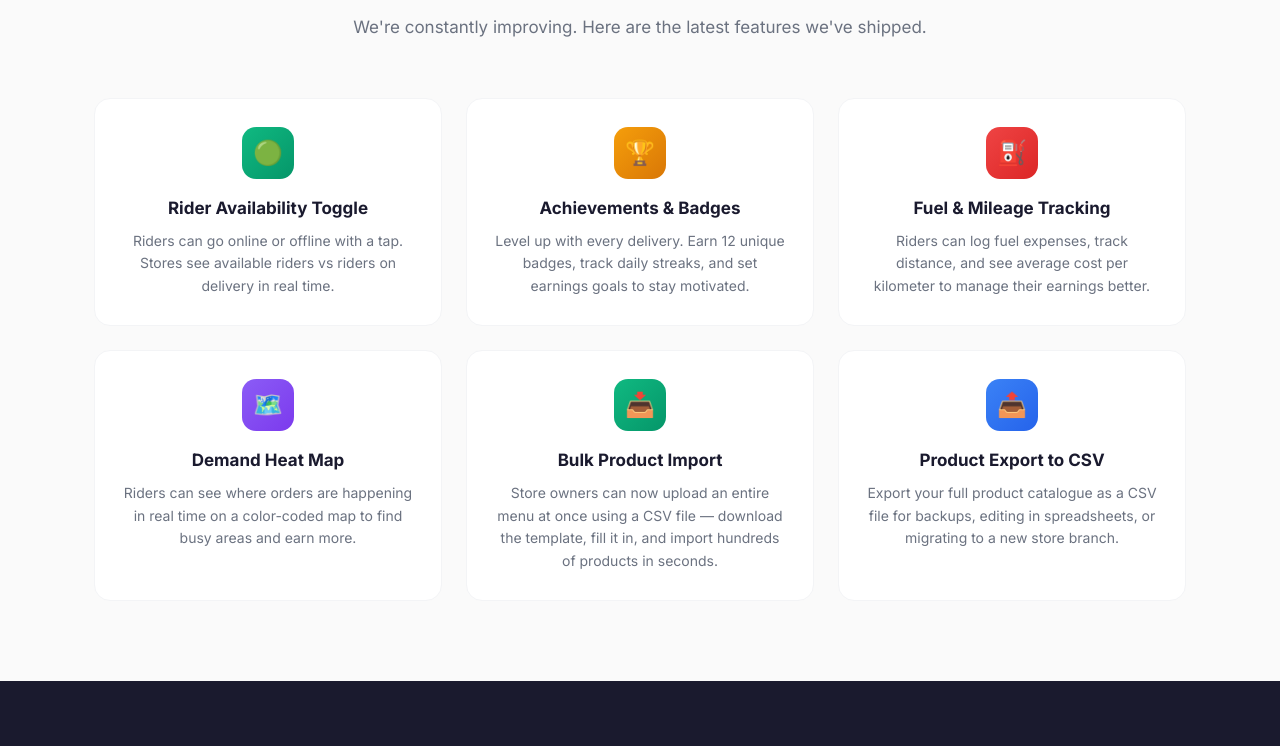
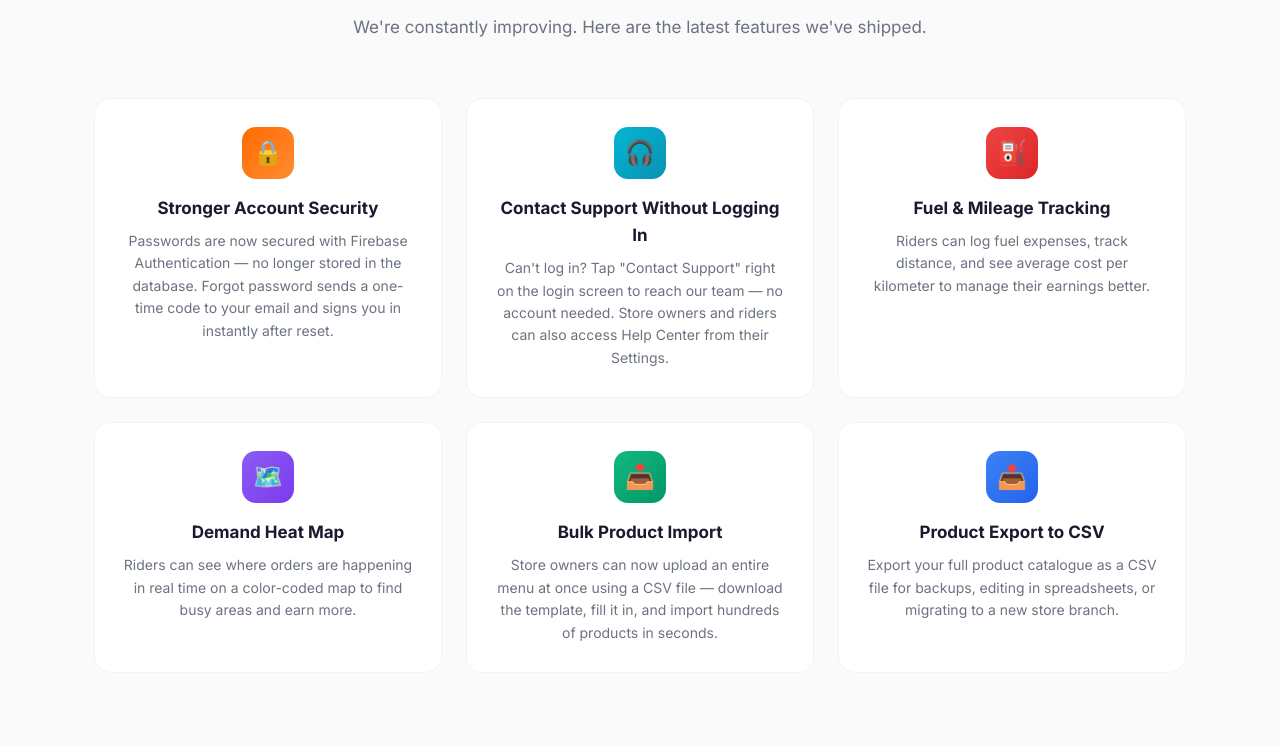
Before and after one commit to kwingkwingko/paspasfood-website, a plain HTML site: page index.html in a window 1280 px wide. Shown: the part 2269-3015 px from the top of the page. Drawn offline with Linux system fonts and the light colour scheme.

Commit message:
feat(web): update What's New section with auth security and pre-login support
Replace two oldest cards (Rider Availability Toggle, Achievements) with:
- Stronger Account Security: passwords secured via Firebase Auth,
  instant sign-in after password reset
- Contact Support Without Logging In: submit support tickets from
  login screen; store owners and riders access Help Center in Settings

Co-Authored-By: Claude Sonnet 4.6 <noreply@anthropic.com>

```diff
--- a/index.html
+++ b/index.html
@@ -148,14 +148,14 @@
         </div>
         <div class="grid-3">
           <div class="card" style="padding:28px;text-align:center;">
-            <div style="width:52px;height:52px;border-radius:14px;background:linear-gradient(135deg,#10B981,#059669);display:flex;align-items:center;justify-content:center;margin:0 auto 16px;font-size:24px;">🟢</div>
-            <h4 style="font-size:17px;font-weight:700;color:var(--dark);margin-bottom:8px;">Rider Availability Toggle</h4>
-            <p style="font-size:14px;color:var(--text-light);line-height:1.6;">Riders can go online or offline with a tap. Stores see available riders vs riders on delivery in real time.</p>
+            <div style="width:52px;height:52px;border-radius:14px;background:linear-gradient(135deg,#FF6B00,#FF8C33);display:flex;align-items:center;justify-content:center;margin:0 auto 16px;font-size:24px;">🔒</div>
+            <h4 style="font-size:17px;font-weight:700;color:var(--dark);margin-bottom:8px;">Stronger Account Security</h4>
+            <p style="font-size:14px;color:var(--text-light);line-height:1.6;">Passwords are now secured with Firebase Authentication — no longer stored in the database. Forgot password sends a one-time code to your email and signs you in instantly after reset.</p>
           </div>
           <div class="card" style="padding:28px;text-align:center;">
-            <div style="width:52px;height:52px;border-radius:14px;background:linear-gradient(135deg,#F59E0B,#D97706);display:flex;align-items:center;justify-content:center;margin:0 auto 16px;font-size:24px;">🏆</div>
-            <h4 style="font-size:17px;font-weight:700;color:var(--dark);margin-bottom:8px;">Achievements & Badges</h4>
-            <p style="font-size:14px;color:var(--text-light);line-height:1.6;">Level up with every delivery. Earn 12 unique badges, track daily streaks, and set earnings goals to stay motivated.</p>
+            <div style="width:52px;height:52px;border-radius:14px;background:linear-gradient(135deg,#06B6D4,#0891B2);display:flex;align-items:center;justify-content:center;margin:0 auto 16px;font-size:24px;">🎧</div>
+            <h4 style="font-size:17px;font-weight:700;color:var(--dark);margin-bottom:8px;">Contact Support Without Logging In</h4>
+            <p style="font-size:14px;color:var(--text-light);line-height:1.6;">Can't log in? Tap "Contact Support" right on the login screen to reach our team — no account needed. Store owners and riders can also access Help Center from their Settings.</p>
           </div>
           <div class="card" style="padding:28px;text-align:center;">
             <div style="width:52px;height:52px;border-radius:14px;background:linear-gradient(135deg,#EF4444,#DC2626);display:flex;align-items:center;justify-content:center;margin:0 auto 16px;font-size:24px;">⛽</div>
```
